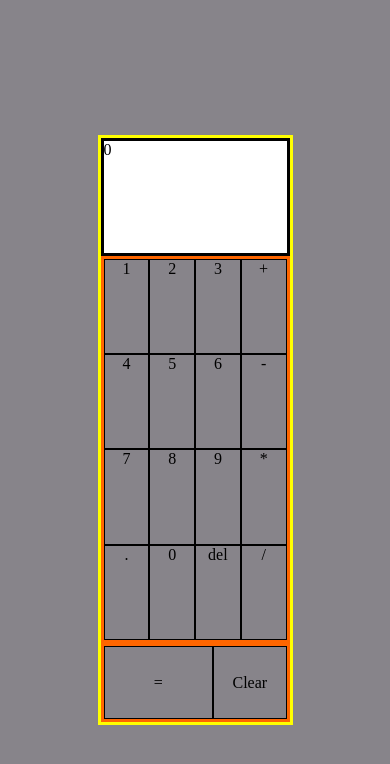
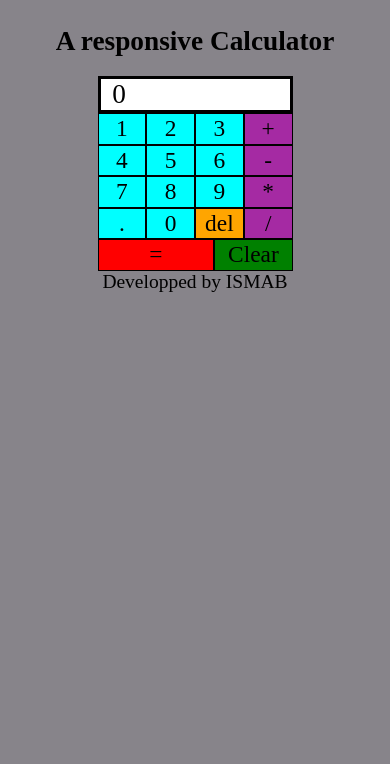
Before and after one commit to IsMabDev/calculator, a plain HTML site: page index.html in a window 390 px wide. Drawn offline with Linux system fonts and the light colour scheme.

Commit message:
Improved UI everything is responsive using vw and vh.

```diff
--- a/index.html
+++ b/index.html
@@ -9,6 +9,7 @@
 </head>
 
 <body>
+  <h1 id="title">A responsive Calculator</h1>
   <div id="container">
     <div id="display"></div>
     <div id="keyPad">
@@ -51,7 +52,7 @@
       <div id="clear">Clear</div>
     </div>
   </div>
-
+  <div id="footer">Developped by ISMAB</div>
 
   <script src="calculator.js"></script>
 </body>
--- a/styles.css
+++ b/styles.css
@@ -4,25 +4,29 @@
 body {
   background-color: rgb(135, 132, 138);
   display: flex;
-  justify-content: center;
+  flex-direction: column;
+  justify-content: start;
   align-items: center;
-  height: 100vh;
+  max-height: 100vh;
+  /* margin-top: 100px; */
 }
 #container {
   display: flex;
   flex-direction: column;
   justify-content: start;
   align-items: center;
-  height: max(70vh, 50vw);
+  height: min(70vh, 50vw);
   width: min(50vh, 50vw);
-  border: 3px solid yellow;
 }
 #display {
   display: flex;
-  height: 30%;
+  flex: 1;
   width: 100%;
+  align-items: center;
   border: 3px solid black;
   background-color: white;
+  font-size: min(7vw, 7vh);
+  padding-left: min(3vw, 3vh);
 }
 #numbersContainer {
   display: flex;
@@ -32,44 +36,49 @@ body {
   border-bottom: 0;
   justify-content: center;
   display: flex;
+  flex: 4;
   flex-direction: row;
   width: 100%;
-  height: 100%;
 }
 #numbersContainer {
   width: 100%;
   height: 100%;
-  border: 3px solid rgb(255, 102, 0);
 }
 #numbersContainer > * {
   display: flex;
   width: 100%;
   height: 100%;
 }
-#numbersContainer > * > *,
+#numbersContainer > * > * > *,
 .operators {
   display: flex;
   justify-content: center;
-  border: 1px solid black;
 }
 .numberPad,
 .operators,
 #keyDel {
-  width: 100%;
-  height: 100%;
+  display: flex;
+  justify-content: center;
+  align-items: center;
+  flex: 1;
+  font-size: min(6vw, 6vh);
+  border: 1px solid black;
 }
+
 #resultContainer {
   display: flex;
   justify-content: center;
   align-items: center;
-  height: 20%;
   width: 100%;
-  border: 3px solid rgb(255, 102, 0);
+  flex: 1;
 }
 #equal {
   width: 150%;
+  background-color: red;
 }
 #clear {
+  background-color: green;
+
   width: 100%;
 }
 #clear,
@@ -79,6 +88,7 @@ body {
   align-items: center;
   height: 100%;
   border: 1px solid;
+  font-size: min(6vw, 6vh);
 }
 .numberPad,
 .operators,
@@ -87,3 +97,19 @@ body {
 #keyDel {
   cursor: pointer;
 }
+.numberPad {
+  background-color: aqua;
+}
+.operators {
+  background-color: rgb(165, 42, 163);
+}
+#keyDel {
+  background-color: orange;
+}
+
+#footer {
+  font-size: min(5vw, 5vh);
+}
+#title {
+  font-size: min(7vw, 7vh);
+}
```
